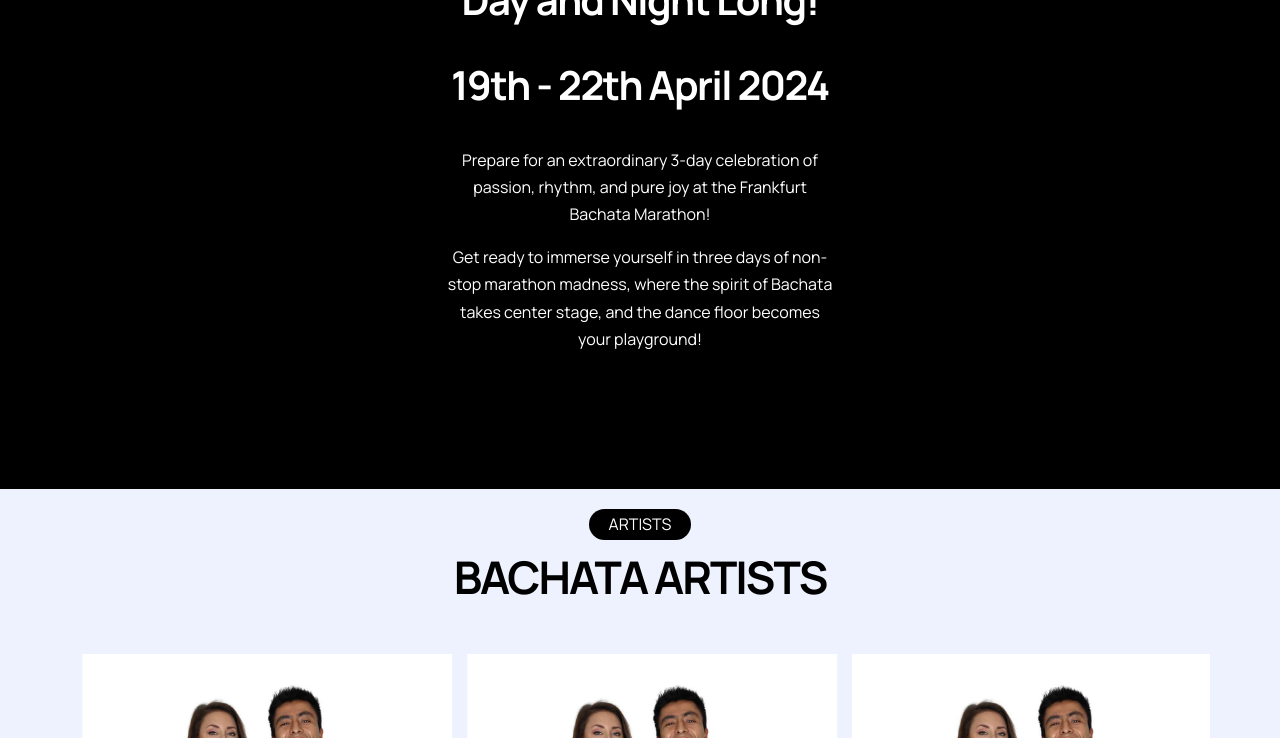
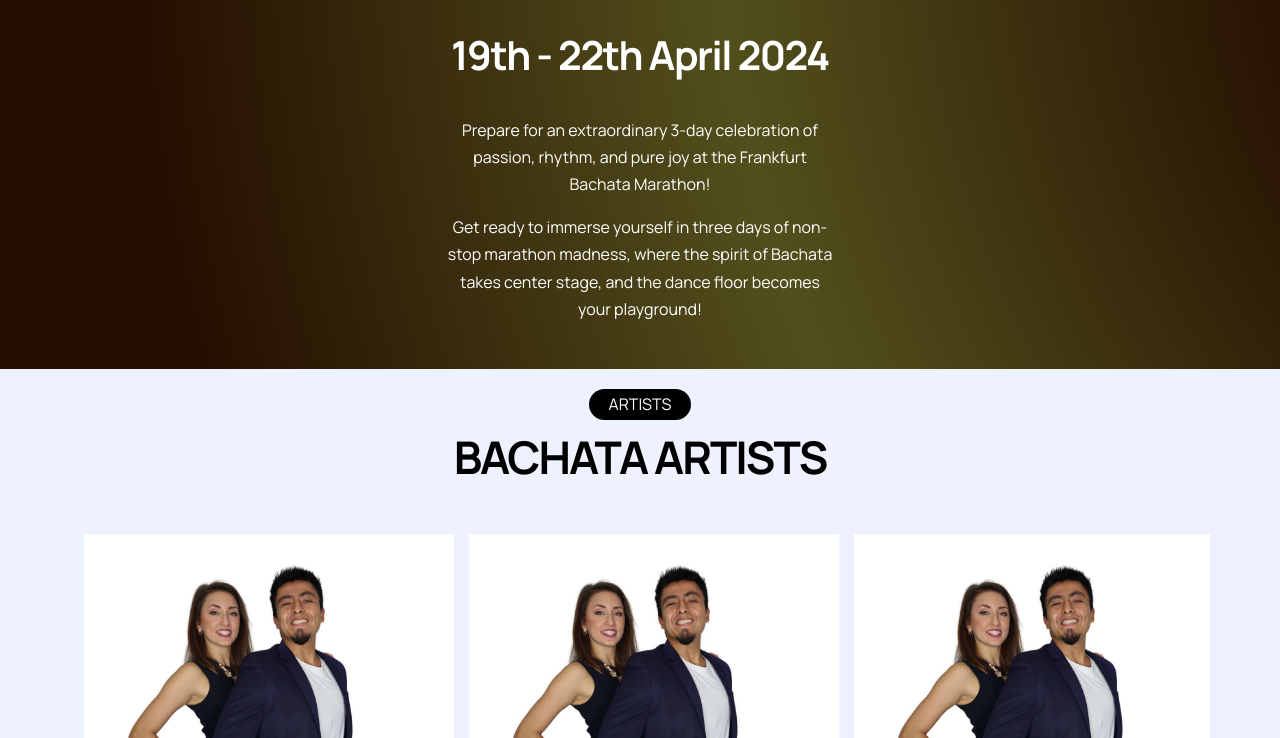
Before and after one commit to almadance19/website_festival, a plain HTML site: page index.html in a window 1280 px wide. Shown: the part 1262-2000 px from the top of the page. Drawn offline with Linux system fonts and the light colour scheme.

Commit message:
commit message

```diff
--- a/css/style.css
+++ b/css/style.css
@@ -642,11 +642,11 @@ header.fixed .navbar {
 /* hero slider wraper */
 .banner_section {
     /*margin-top: 70px;*/
-    padding-top: 70px;
-    padding-bottom: 120px;
-    position: relative;
-    background-color: var(--primery);
-
+    padding-top: 40px;
+    padding-bottom: 30px;
+    position: relative;
+    background: rgb(36,13,0);
+    background: radial-gradient(circle, rgba(36,13,0,1) 25%, rgba(82,79,28,1) 50%, rgba(36,13,0,1) 75%);
     background-size: 300% 300%;
   	animation: AnimateBG 7s ease infinite;
 }
@@ -1796,7 +1796,8 @@ iframe#youtubevideo {
     background-size: 300% 300%;
     background: rgb(36,13,0);
 background: radial-gradient(circle, rgba(36,13,0,1) 25%, rgba(82,79,28,1) 50%, rgba(36,13,0,1) 75%);
-  	animation: AnimateBG 5s ease infinite;
+
+    animation: AnimateBG 7s ease infinite;
 }
 
 
```
